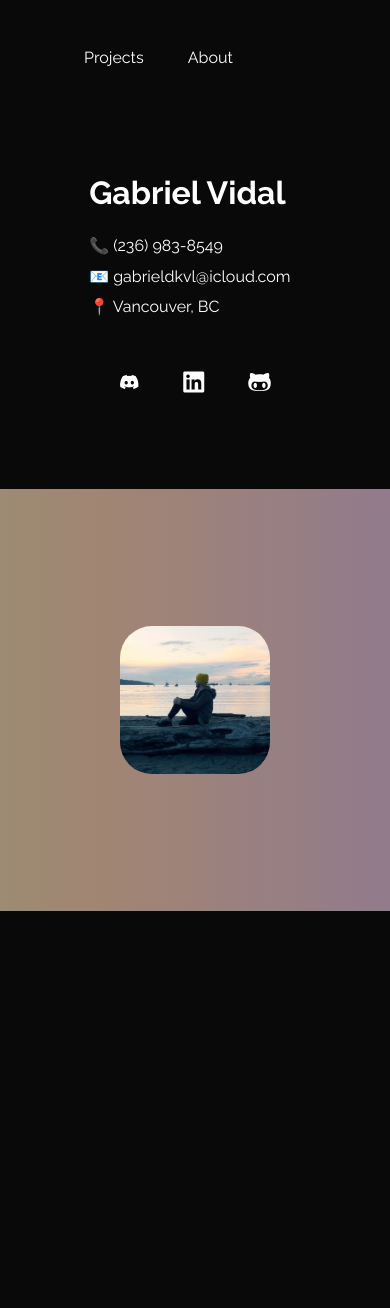
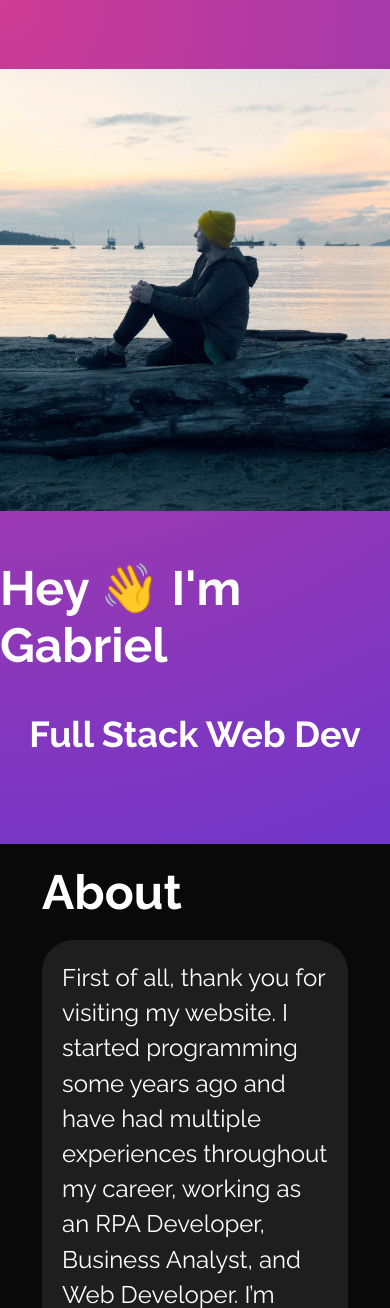
Before and after one commit to gabrieldudekvidal/personal-website, a PHP site: page / in a window 390 px wide. Shown: the top 1308 px of the page. Before the commit the page ends 911 px from the top, so only its background shows below. Run offline with PHP 8.4, Linux system fonts and the light colour scheme; some libraries are stand-ins or nearby versions.

Commit message:
Layout updates

```diff
--- a/css/style.css
+++ b/css/style.css
@@ -11,22 +11,16 @@ body {
     font-family: "Raleway", sans-serif;
     background-color: #090909;
     color: #FFF;
-    font-size: 1rem;
+    font-size: 1.5rem;
 }
 
-h1, h2, h3 {
+h1, h2 {
     margin-bottom: 20px;
     margin-top: 20px;
 }
 
 p, li {
-    line-height: 1.9rem;
-}
-
-nav {
-    position: fixed;
-    margin: 20px 0 0 20px;
-    padding: 20px;
+    line-height: 2.2rem;
 }
 
 a {
@@ -35,137 +29,49 @@ a {
     color: #FFF;
 }
 
-button {
-    border: none;
-    color: #91c022;
-    background-color: transparent;
+.profile-pic {
+    width: 450px;
+    border-radius: 2rem;
 }
 
-button:hover {
-    color: #9fdb12;
-    cursor: pointer;
-    transition: 0.3s ease-in-out;
+.con, .con-picture, .con-content {
+    display: flex;
+    justify-content: center;
+    align-items: center;
+    flex-direction: column;
 }
 
-.con-info, .con-picture {
+.con-content {
     width: 50%;
-    height: 100vh;
-    justify-content: center;
-    align-items: center;
-    display: flex;
-}
-
-.con-info {
-    float: left;
-}
-
-.social-links {
-    margin-top: 40px;
-    padding: 10px;
 }
 
 .con-picture {
-    --_mesh-gradient-blur: 0px;
-    --_mesh-gradient-blend-mode: normal;
-    background: linear-gradient(270deg, #738fa1, #8573a1, #a18573, #8fa173);
-    background-size: 400% 400%;
-    mix-blend-mode: var(--_mesh-gradient-blend-mode);
-    filter: blur(var(--_mesh-gradient-blur));
-    float: right;
-
-    /* Add animation */
-    animation: smoothGradient 8s linear infinite;
-}
-
-@keyframes smoothGradient {
-    0% {
-        background-position: 0% 50%;
-    }
-    50% {
-        background-position: 100% 50%;
-    }
-    100% {
-        background-position: 0% 50%;
-    }
-}
-
-.profile-pic {
-    width: 350px;
-    border-radius: 2rem;
-}
-
-.con-ap {
-    width: 60%;
-    position: absolute;
-    top: 10%;
-    left: 15%;
-    opacity: 0;
-    transform: translateY(-20px);
-    animation: fadeInSlideDown 1.5s ease-out forwards;
-}
-
-@keyframes fadeInSlideDown {
-    0% {
-        opacity: 0;
-        transform: translateY(-20px);
-    }
-    50% {
-        opacity: 0.5;
-        transform: translateY(10px);
-    }
-    100% {
-        opacity: 1;
-        transform: translateY(0);
-    }
-}
-
-.con-box {
-    display: flex;
-    gap: 3rem;
-    flex-wrap: wrap;
+    height: 100vh;
+    width: 100%;
+    background: radial-gradient(circle at top left, #ce3c93, #6f36ca);
 }
 
 .box {
-    width: 250px;
+    background-color: #1e1e1e;
+    padding: 20px;
+    border-radius: 2rem;
+    margin-bottom: 40px;
+    opacity: 0;
+    transform: translateY(50px);
+    transition: opacity 0.6s ease-out, transform 0.6s ease-out;
 }
 
-input, textarea, select {
-    background-color: #1a1a1a;
-    border: none;
-    padding: 15px;
-    margin: 10px 0 20px 0;
-    width: 300px;
-    color: #fff;
-    border-radius: 1rem;
+.box.show {
+    opacity: 1;
+    transform: translateY(0);
 }
 
-.btn-back {
-    position: fixed;
-    top: 20px;
-    left: 20px;
+
+.social-links {
+    margin-top: 20px;
+
 }
 
 @media screen and (max-width: 768px) {
 
-    nav {
-        position: relative;
-        margin: 0;
-        padding: 0;
-        margin-top: 3rem;
-        margin-left: 4rem;
-        align-items: center;
-    }
-
-    .con-info, .con-picture {
-        width: 100%;
-        height: 50vh;
-        display: flex;
-        flex-direction: column;
-        align-items: center;
-    }
-
-    .profile-pic {
-        width: 150px;
-        border-radius: 2rem;
-    }
 }
--- a/index.html
+++ b/index.html
@@ -9,14 +9,69 @@
 </head>
 <body>
 
-    <nav>
-        <a href="pages/projects.html">Projects</a>
-        <a href="pages/about.html">About</a>
-    </nav>
+    <div class="con">
+        <div class="con-picture">
+            <img class="profile-pic" src="images/profile_img.jpg" alt="profile_picture"><br>
+            <h1>Hey 👋 I'm Gabriel</h1>
+            <h2>Full Stack Web Dev</h2>
+        </div>
 
-    <div class="con-info">
-        <div class="personal-info">
-            <h1>Gabriel Vidal</h1>
+        <div class="con-content">
+            <div>
+                <h1>About</h1>
+                <div class="box">
+                    <p>
+                        First of all, thank you for visiting my website. I started programming some years ago and have had multiple experiences throughout my career, working as an RPA Developer, Business Analyst, and Web Developer. I’m really interested in learning different skills, and my main focus is Web Development.
+                        <br><br>
+                        Currently, I’m working as a freelancer, focusing on RPA and Web Development. This is a project aside from my main job (which I’m currently searching for). I’ve collaborated with great teams in my past roles. I’m flexible, have good communication skills, and love exchanging knowledge.
+                        <br><br>
+                        Below are my technical skills and work experience. If you’d like to reach out, feel free to call, email, or add me on Discord.
+                    </p>
+                </div>
+
+                <h1>Skills</h1>
+                <div class="box">
+                    <ul>
+                        <li>HTML, CSS, JS</li>
+                        <li>Bootstrap, React, EJS</li>
+                        <li>Node.js, Express.js</li>
+                        <li>MySQL, PostgreSQL</li>
+                    </ul>
+                </div>
+
+                <h1>Working Experience</h1>
+
+                <div class="box">
+                    <h3>Full Stack Web Developer</h3>
+                    <h4>Freelance · Apr 2017 - ...</h4>
+                </div>
+
+                <div class="box">
+                    <h3>Full Stack Web Developer</h3>
+                    <h4>Condo Consult · Apr 2022 - Jan 2025</h4>
+                </div>
+
+                <div class="box">
+                    <h3>Business Intelligence Analyst</h3>
+                    <h4>Millpar · Jan 2022 - Apr 2023</h4>
+                    <li>Developed and deployed sales reports.</li>
+                    <li>Developed real-time data reports for industrial machines.</li>
+                    <li>Collaborated to build new database architecture to provide solutions for BI.</li>
+                    <li>Managed documentation, access control structure and general workspace organization for efficient workflow.</li>
+                </div>
+
+                <div class="box">
+                    <h3>RPA Developer</h3>
+                    <h4>Sicredi · Jan 2021 - Jan 2022</h4>
+                    <li>Streamlined repetitive financial tasks using UiPath, resulting in the successful implementation of various automation projects saving 980 annual hours.</li>
+                    <li>Developed VB.NET scripts to further optimize task automation and improve workflow.</li>
+                    <li>Analyzed and documented daily activities to identify areas for automation and integration.</li>
+                    <li>Automated monthly reports, saving 68 hours per month.</li>
+                </div>
+
+                <h1>Contact</h1>
+                <div class="box">
+                    <h3>Gabriel Vidal</h3>
                     <p>📞 (236) 983-8549</p>
                     <p>📧 gabrieldkvl@icloud.com</p>
                     <p>📍 Vancouver, BC</p>
@@ -26,11 +81,11 @@
                         <a class="social-link" target="_blank()" href="https://github.com/gabrieldudekvidal"><i class="fa-brands fa-github-alt fa-xl"></i></a>
                     </div>
                 </div>
+
+            </div>
+        </div>
     </div>
 
-    <div class="con-picture">
-        <img class="profile-pic" src="images/profile_img.jpg" alt="cat_profile_picture">
-    </div>
-
+<script src="js/animation.js"></script>
 </body>
 </html>
--- /dev/null
+++ b/js/animation.js
@@ -0,0 +1,13 @@
+document.addEventListener("DOMContentLoaded", () => {
+    const boxes = document.querySelectorAll(".box");
+
+    const observer = new IntersectionObserver(entries => {
+        entries.forEach(entry => {
+            if (entry.isIntersecting) {
+                entry.target.classList.add("show");
+            }
+        });
+    }, { threshold: 0.2 });
+
+    boxes.forEach(box => observer.observe(box));
+});
```
Also changed, not shown: pages/about.html (deleted, +0 -57 lines), pages/projects.html (deleted, +0 -33 lines). Lines whose indentation alone changed are shown as unchanged.
